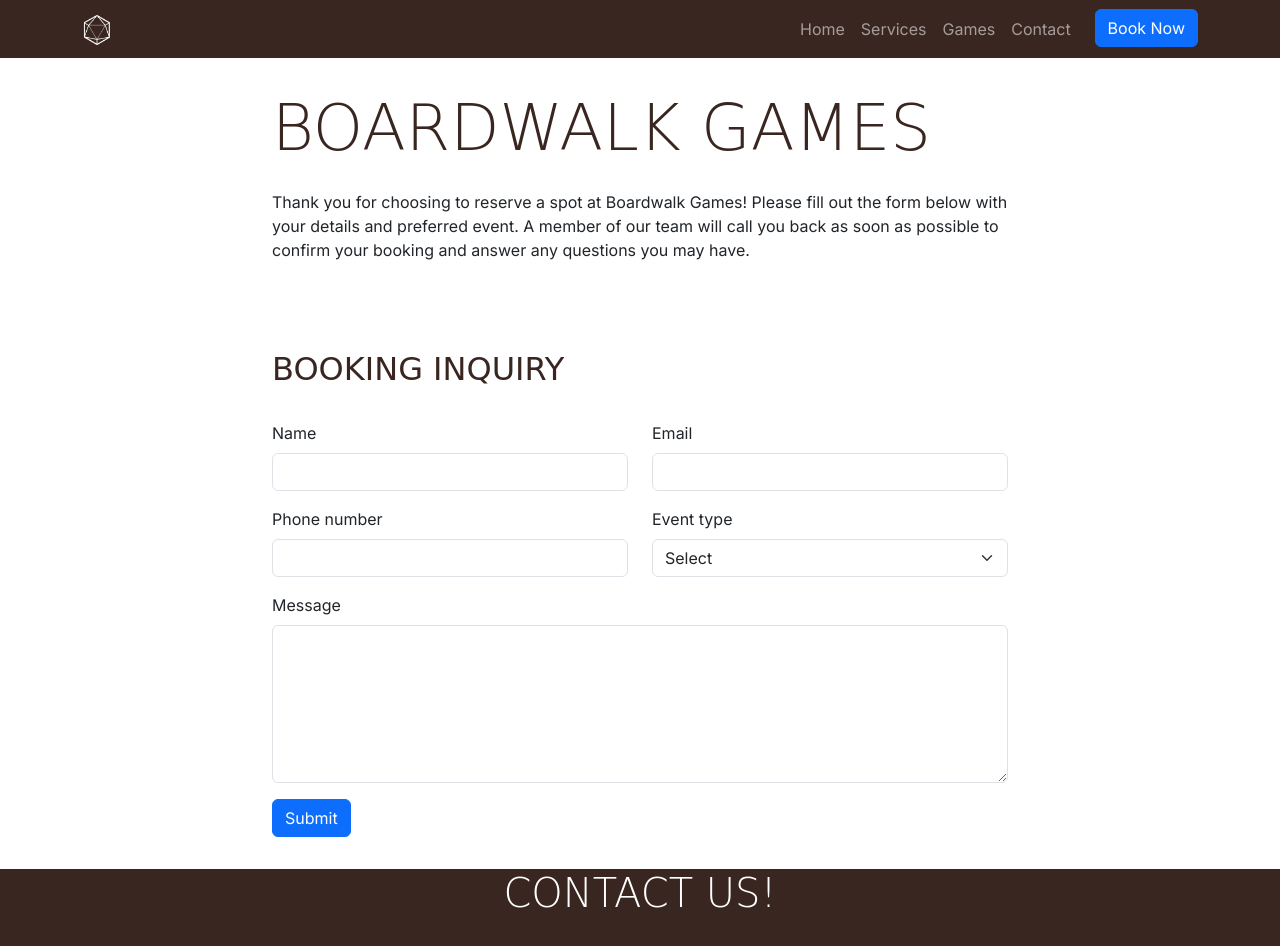
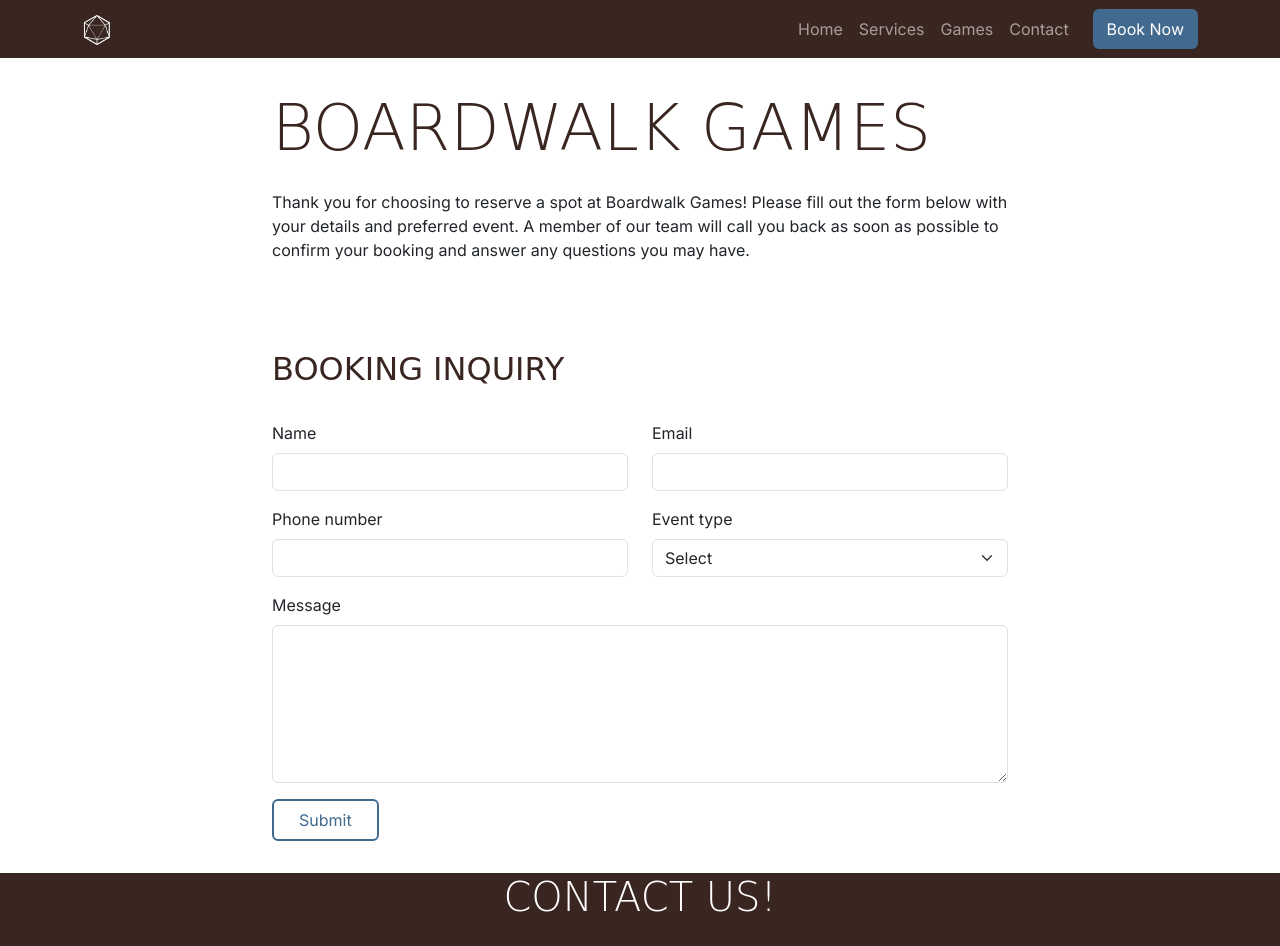
Before and after one commit to Jcasa08/boardwalk-games, a plain HTML site: page booking.html in a window 1280 px wide. Shown: the top 946 px of the page. Drawn offline with nearby package versions, Linux system fonts and the light colour scheme; a web font is replaced by a local one.

Commit message:
style: all buttons

```diff
--- a/assets/css/style.css
+++ b/assets/css/style.css
@@ -51,6 +51,30 @@ h2{
     border: 2px solid blue;
     background-color: lightblue;
 }*/
+
+/*Buttons*/
+.custom-btn-filled{
+    border: 2px solid var(--highlight-color);
+    background-color: var(--highlight-color);
+    color:white;
+}
+
+.custom-btn-filled:hover{
+    border: 2px solid var(--secondary-color);
+    background-color: var(--secondary-color);
+    color:white;
+}
+
+.custom-btn-outline{
+    border:2px solid var(--highlight-color);
+    color: var(--highlight-color);
+    padding: 7px 25px;
+}
+
+.custom-btn-outline:hover{
+    color:white;
+    background-color: var(--highlight-color);
+}
 
 /*Navbar Styles*/
 #nav-bar {
--- a/booking.html
+++ b/booking.html
@@ -50,7 +50,7 @@
                         <a class="nav-link" href="index.html#contact">Contact</a>
                     </li>
                     <li class="nav-item">
-                        <a href="booking.html" class="btn btn-primary ms-lg-3" aria-current="page">Book Now</a>
+                        <a href="booking.html" class="btn custom-btn-filled ms-lg-3" aria-current="page">Book Now</a>
                     </li>
                 </ul>
 
@@ -110,7 +110,7 @@
                             </div>
                         </div>
 
-                        <button type="submit" class="btn btn-primary">Submit</button>
+                        <button type="submit" class="btn custom-btn-outline">Submit</button>
                     </form>
                 </div>
             </div>
```
Also changed, not shown: game-library.html (+1 -1 lines), index.html (+2 -2 lines), success-page.html (+1 -1 lines).
